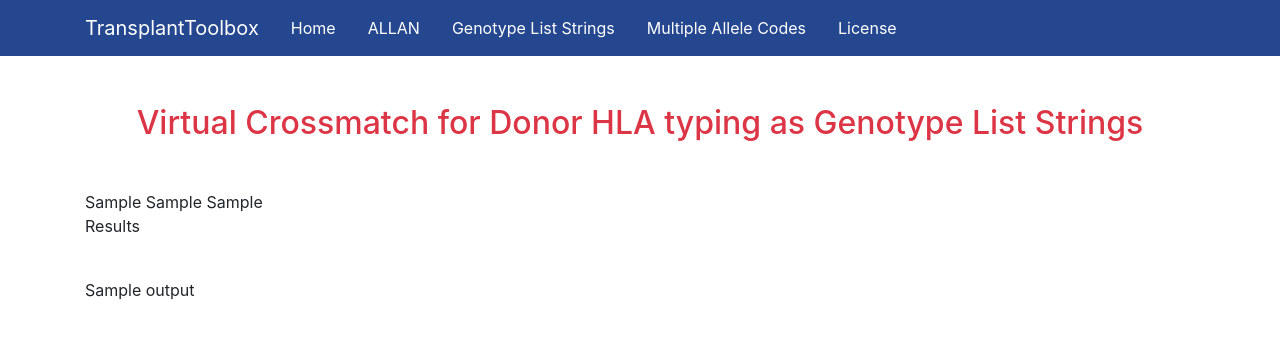
After one commit to lgragert/virtual-crossmatch, a Django app: template vxm_tool/templates/vxmGlsmatch.html in a window 1280 px wide. The commit adds this page. Shown: the top 339 px of the page. Run offline with Django 3.2, Linux system fonts and the light colour scheme; the template is opened without the code that fills it: most values are stand-ins (such as "Sample title", 1, 10 or a date in 2020); some libraries are stand-ins or nearby versions.

Commit message:
Genotype List string outputs delivered

```diff
--- a/vxm_tool/templates/glsVxm.html
+++ b/vxm_tool/templates/glsVxm.html
@@ -42,7 +42,7 @@
 <div>
     <p class="container jumbotron pt-4 pb-4 lead" > Enter Donor's HLA typing data as Genotype List (GL) String of IMGT/HLA alleles in the text box, select the subject's race/ethnic category, and add Recepient's Unacceptable Antigens in the second text area and click on "Virtual Cross Match" to run virtual cross match. Alleles in the GL string should be resolved to specific HLA protein field (2nd field) or fully resolved (full IMGT/HLA allele name). Protein expression specifying characters ("L", "N", "S", "Q") can be used. Characters that specify antigen recognition domain equivalents (“G”, “P”, “g") can also be used. Population-specific HLA frequencies from NMDP are used to assign the most probable UNOS antigen equivalents for donor HLA typing. HLA loci supported are A, B, C, DRB1, DQB1, DRB3/4/5. </p>
 
-    <form class="container text-center text-primary mt-5" action="{}" method="get">
+    <form class="container text-center text-primary mt-5" action="{% url 'matchgls' %}" method="get">
        <textarea name = "userinput1" rows = "5" cols = "80" >A*02:01g+A*26:01g|A*02:55+A*26:07^C*05:01g+C*01:02g^B*15:01/B*15:02/B*15:03/B*15:04+B*27:05g^DRB1*12:01g+DRB1*01:01^DQB1*03:01g+DQB1*05:01</textarea>
         <br />
 
@@ -95,7 +95,7 @@
          </div>
      </div>
      <h4 class=" text-danger font-weight-bold mt-5 mb-5"> Enter Recepient's Unacceptable Antigens </h4>
-     <div> <textarea name = "userinput1" rows = "1" cols = "80" >A2 Bw4</textarea>   </div>
+     <div> <textarea name = "userinput3" rows = "1" cols = "80" >A2 Bw4</textarea>   </div>
   <input class="btn btn-dark btn-lg active mt-5" type="submit" value="Virtual Cross Match"/> </div>
     </form>
     <br>
--- /dev/null
+++ b/vxm_tool/templates/vxmGlsmatch.html
@@ -0,0 +1,88 @@
+<!DOCTYPE html>
+{% load staticfiles %}
+
+<html lang="en">
+    <head>
+        <meta charset="utf-8">
+        <meta name="viewport" content="width=device-width, initial-scale=1.0"/>
+        <title>TransplantToolbox</title>
+        <link rel="stylesheet" href="https://maxcdn.bootstrapcdn.com/bootstrap/4.0.0/css/bootstrap.min.css" integrity="sha384-Gn5384xqQ1aoWXA+058RXPxPg6fy4IWvTNh0E263XmFcJlSAwiGgFAW/dAiS6JXm" crossorigin="anonymous">
+
+    </head>
+
+<nav class="navbar sticky-top navbar-expand-sm" style="background-color: #24478f;">
+    <div class="text-center container" >
+        <a class="navbar-brand text-white" href="{% url 'home' %}"> TransplantToolbox  </a>
+        <button class="navbar-toggler" data-toggle="collapse" data-target="#navbarNav"><span class="navbar-toggler-icon"></span></button>
+          <div class="collapse navbar-collapse" id="navbarNav">
+             <ul class="nav nav-fill nav-pills">
+                <li class="nav-item active">
+                   <a class=" text-center nav-link text-white" href="{% url 'home' %}"> Home </a>
+                 </li>
+                <li class="nav-item active">
+                  <a class="nav-link text-white" href="http://www.transplanttoolbox.org/"> ALLAN</a>
+                </li>
+                <li class="nav-item active">
+                  <a class="nav-link text-white" href="{% url 'glsvxm' %}"> Genotype List Strings</a>
+                </li>
+                <li class="nav-item active">
+                  <a class="nav-link text-white" href="{ % url 'macvxm' %}"> Multiple Allele Codes </a>
+                </li>
+                <li class="nav-item active">
+                  <a class="nav-link text-white" href="{% url 'license' %}"> License </a>
+                </li>
+
+
+        </div>
+    </div>
+  </nav>
+
+
+<body>
+
+
+    <h2 class="display container text-danger text-center table-stripped mb-5 mt-5"> Virtual Crossmatch for Donor HLA typing as Genotype List Strings </h2>
+    <div class="container mt-5">
+
+        {{output1}}
+        {{output2}}
+        {{output3}}
+<P> Results</P>
+        <br>
+        {{output}}
+
+        </div>
+
+        <!--<table id="table_single_allele" class="container table table-bordered table-hover thead-dark text-xl-center">
+            <thead class="thead-dark">
+                <tr>
+                    <th scope="col"> Allele</th>
+                    <th scope="col"> Antigen </th>
+                    <th scope="col"> Bw4/6 </th>
+                </tr>
+            </thead>
+            <tbody>
+            <tr class="bg-light">
+                <td> {{uinput}} </td>
+                <td> {{conversion}} </td>
+                <td> {{bw4_6}} </td>
+            </tr>
+            </tbody>
+        </table>
+
+    </div>
+
+<script language="javascript" type="text/javascript">
+    src="https://code.jquery.com/jquery-1.12.4.js"
+    src="https://cdn.datatables.net/1.10.16/js/jquery.dataTables.min.js"
+    $(document).ready(function() {
+    $('#table_single_allele').DataTable({
+        "columns": [
+            { "data": "Allele" },
+            { "data": "Antigen" },
+            { "data": "Bw4/6" }
+        ]
+    });
+} );
+
+    </script> -->
--- a/vxm_tool/vxm_tool/urls.py
+++ b/vxm_tool/vxm_tool/urls.py
@@ -20,6 +20,7 @@ from vxm_app import views
 urlpatterns = [
     path('', views.vxm_home, name="home"),
     path('glsvxm/', views.gl_string, name="glsvxm"),
+    path('matchgls/', views.match_gl, name="matchgls"),
     path('macvxm/', views.multiple_allele_codes, name="macvxm"),
     path('admin/', admin.site.urls),
     path('license/', views.license, name="license"),
```
Also changed, not shown: vxm_tool/templates/vxmGls.html (added, +85 -0 lines), vxm_tool/virtual_crossmatch.py (+5 -5 lines), vxm_tool/vxm_app/views.py (+10 -6 lines), 3 other files.
